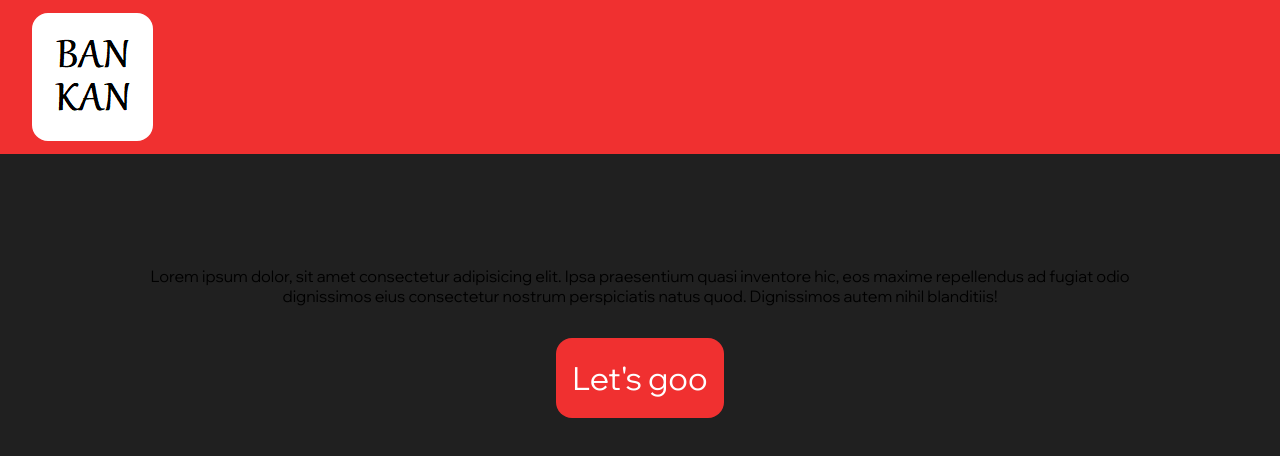
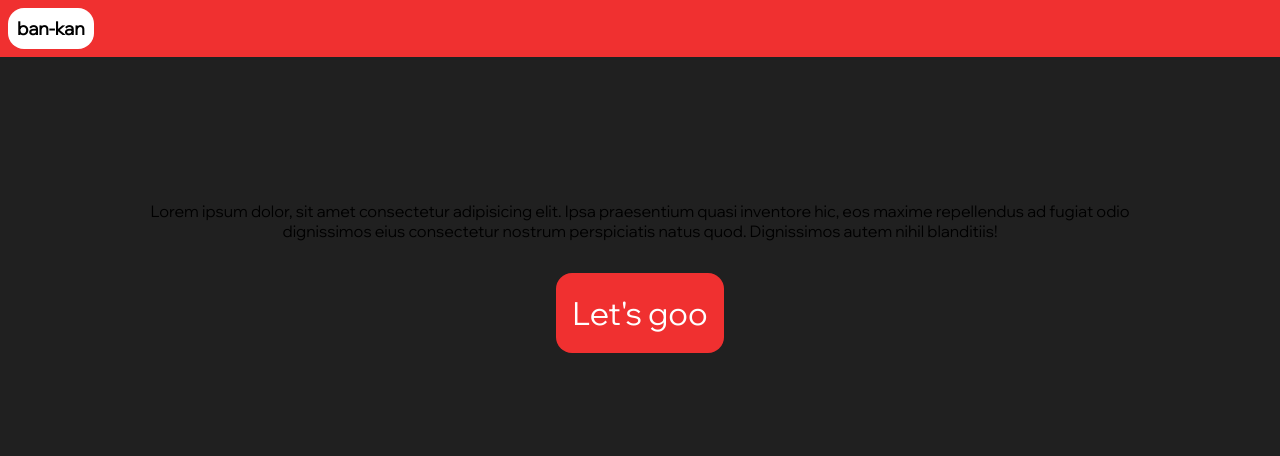
Before and after one commit to Organizacja-Przestepcza/ng-ban-kan, an Angular app: page /welcome-page-component in a window 1280 px wide. Shown: the top 456 px of the page. Built offline with nearby package versions, Linux system fonts and the light colour scheme.

Commit message:
appcomponent css update

```diff
--- a/src/app/app.component.css
+++ b/src/app/app.component.css
@@ -2,15 +2,17 @@
     background-color: var(--red);
     height: 10%;
     padding: .5em;
+    margin-bottom: 2em;
 }
 .logo {
-    font-size: x-large;
+    font-size: large;
     font-weight: bolder;
     background-color: white;
-    padding: .7em;
-    border: 2px solid white;
+    padding: .5em;
+    border: none;
+    /* border: 2px solid white; */
     border-radius: 16px;
     width: fit-content;
-    margin: .2em 1em;
+    /* margin: .2em 0.5em; */
     cursor: pointer;
 }
--- a/src/app/app.component.html
+++ b/src/app/app.component.html
@@ -1,6 +1,6 @@
 <div class="site-header">
     <button class="logo" routerLink="/welcome-page-component">
-        <img src="./assets/logo_bankan.png">
+        <!-- <img src="./assets/logo_bankan.png"> -->ban-kan
     </button>
 </div>
 <router-outlet></router-outlet>
```
